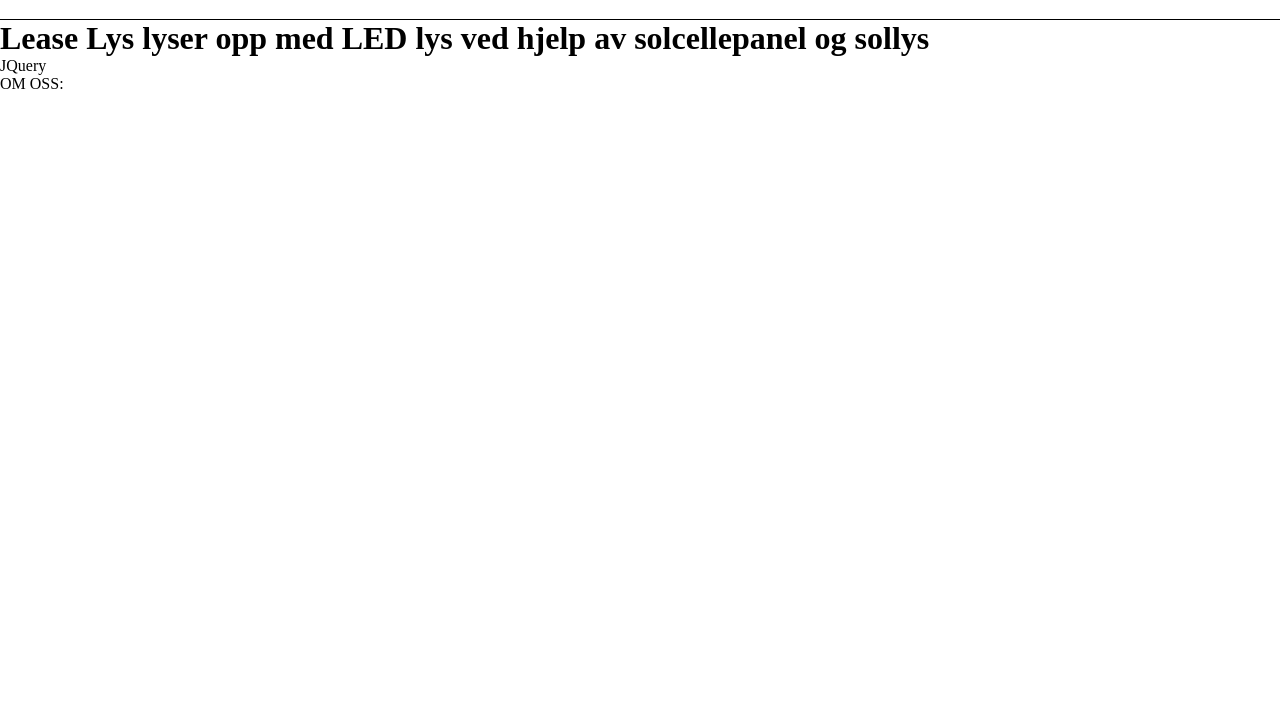
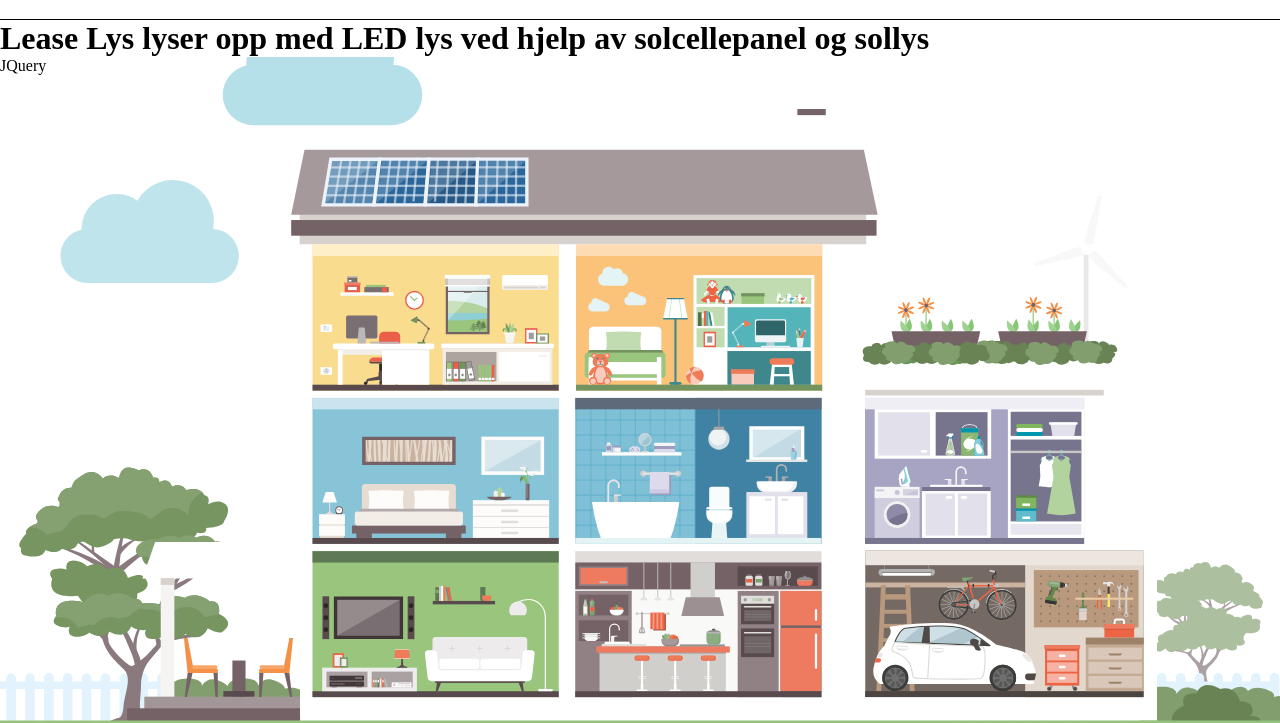
Before and after one commit to eikenottt/LYS, a plain HTML site: page index.html in a window 1280 px wide. Shown: the part 81-804 px from the top of the page. Drawn offline with Linux system fonts and the light colour scheme.

Commit message:
Importerte bilde av hus

```diff
--- a/css/style.css
+++ b/css/style.css
@@ -10,6 +10,18 @@ header {
     border-bottom: 1px solid black;
     text-align: center;
     font-family: 'Roboto', sans-serif;
+}
+
+main {
+    width: 100vw;
+    height: 100vh;
+    margin: auto;
+    background: url("../images/House_1.svg");
+    background-position: center;
+    background-size: cover;
+    background-repeat: no-repeat;
+    background-attachment: fixed;
+
 }
 
 #light {
```
Also changed, not shown: images/House_1.svg (added).
